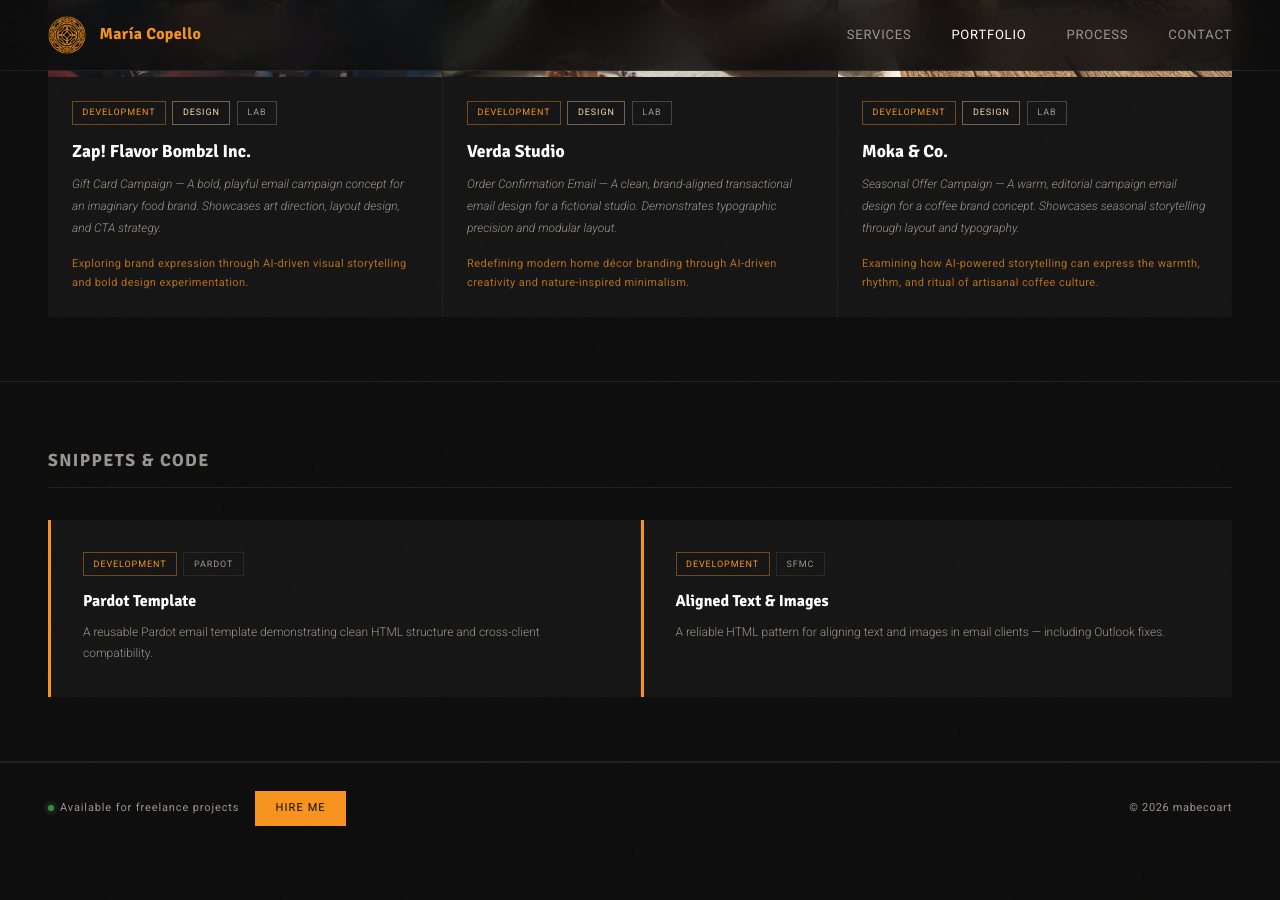
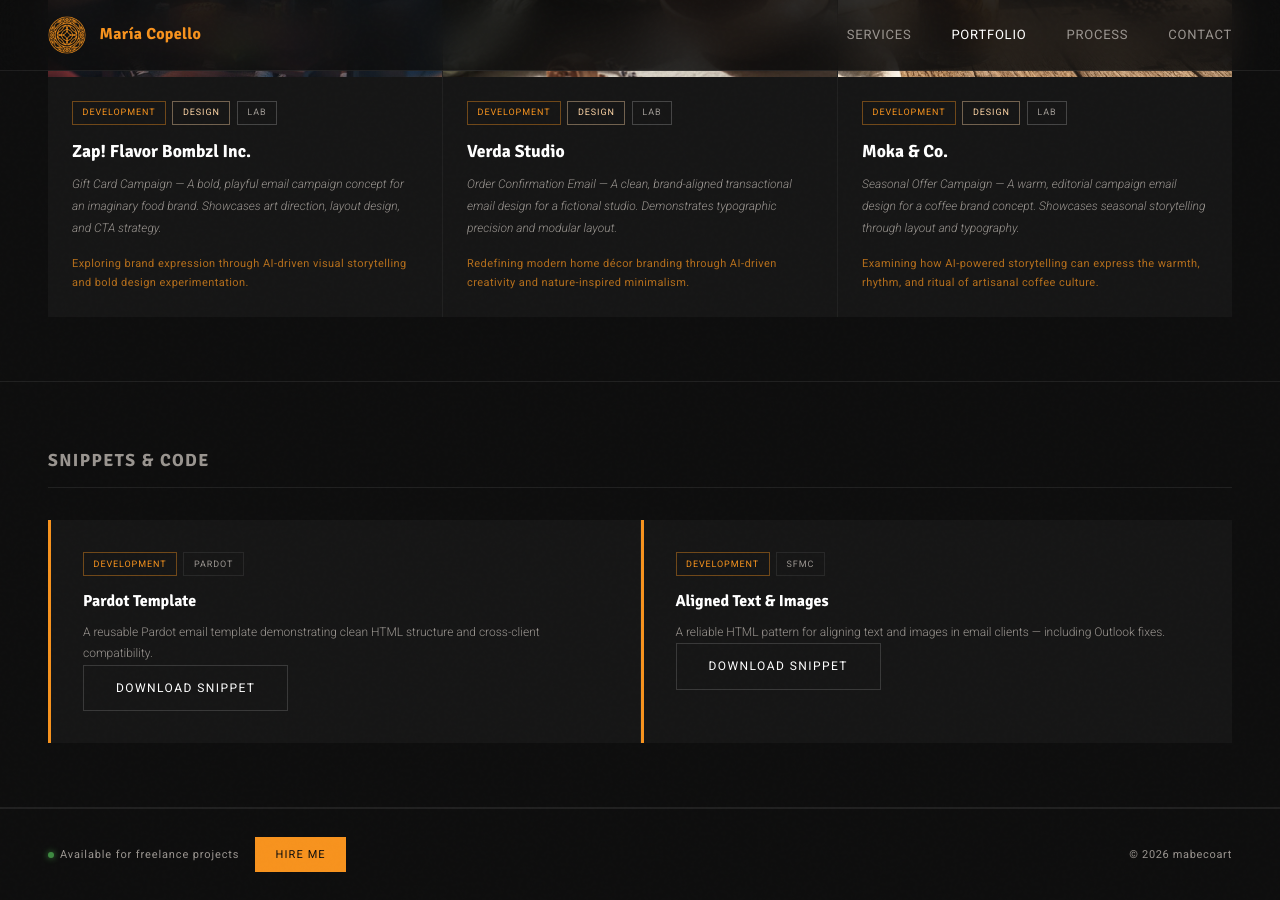
Before and after one commit to mabecoart/github.io, a Jekyll site: the page built from portfolio.html, in a window 1280 px wide and 900 px high, scrolled down 2323 px. Built offline with Jekyll 4.4.1, drawn with Linux system fonts in a browser that asks for light colours; before the commit the page ends 3177 px from its top, so only the background shows below that.

Commit message:
Add download links for email template snippets

```diff
--- a/portfolio.html
+++ b/portfolio.html
@@ -195,6 +195,7 @@ description: Selected email campaigns, SFMC builds, and CRM design projects by M
       </div>
       <p class="snippet-name">Pardot Template</p>
       <p class="snippet-desc">A reusable Pardot email template demonstrating clean HTML structure and cross-client compatibility.</p>
+      <a href="https://mabecoart.com/downloads/[Snippet] Pardot Email Template.html.zip" download="Pardot-Template.zip" class="btn btn-ghost snippet-download">Download Snippet</a>
     </div>
     <div class="snippet-card" data-tags="snippets development">
       <div class="card-tags" style="margin-bottom:0.75rem">
@@ -203,6 +204,7 @@ description: Selected email campaigns, SFMC builds, and CRM design projects by M
       </div>
       <p class="snippet-name">Aligned Text &amp; Images</p>
       <p class="snippet-desc">A reliable HTML pattern for aligning text and images in email clients — including Outlook fixes.</p>
+      <a href="https://mabecoart.com/downloads/[Snippet] Align Text and Images.html.zip" download="Align-Text-and-Images.zip" class="btn btn-ghost snippet-download">Download Snippet</a>
     </div>
   </div>
 </section>
```
